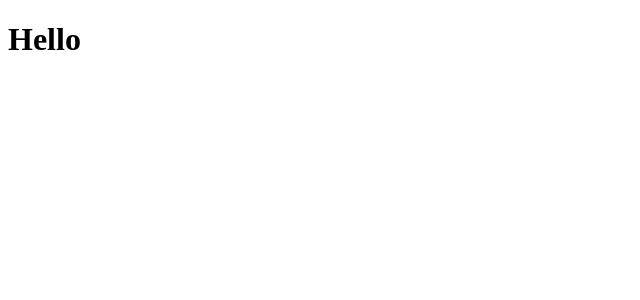
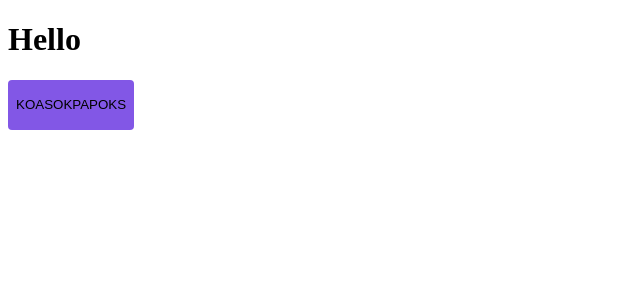
Before and after one commit to bolodissenoura/book-store, a Next.js app: page / in a window 1280 px wide. Shown: the top 300 px of the page, without its empty margins (0-640 px from the left). Built offline with nearby package versions, Linux system fonts and the light colour scheme.

Commit message:
feat: config stitches

```diff
--- a/package.json
+++ b/package.json
@@ -9,6 +9,7 @@
     "lint": "next lint"
   },
   "dependencies": {
+    "@stitches/react": "^1.2.8",
     "@types/node": "18.16.3",
     "@types/react": "18.2.0",
     "@types/react-dom": "18.2.1",
--- a/src/pages/_document.tsx
+++ b/src/pages/_document.tsx
@@ -1,4 +1,5 @@
 import { Html, Head, Main, NextScript } from "next/document";
+import { getCssText } from "../styles";
 
 export default function Document() {
   return (
@@ -14,6 +15,10 @@
           href="https://fonts.googleapis.com/css2?family=Roboto:wght@400;700&display=swap"
           rel="stylesheet"
         />
+        <style
+          id="stitche"
+          dangerouslySetInnerHTML={{ __html: getCssText() }}
+        />
       </Head>
       <body>
         <Main />
--- a/src/pages/index.tsx
+++ b/src/pages/index.tsx
@@ -1,4 +1,16 @@
 import Head from "next/head";
+import { styled } from "../styles";
+
+const Button = styled("button", {
+  backgroundColor: "$primary50",
+  height: "50px",
+  padding: "0.5rem",
+  border: "none",
+  borderRadius: "0.25rem",
+  "&:hover": {
+    cursor: "pointer",
+  },
+});
 
 export default function Home() {
   return (
@@ -11,6 +23,7 @@
       </Head>
       <main>
         <h1>Hello</h1>
+        <Button>KOASOKPAPOKS</Button>
       </main>
     </>
   );
--- /dev/null
+++ b/src/styles/index.ts
@@ -0,0 +1,18 @@
+import { createStitches } from "@stitches/react";
+
+export const {
+  config,
+  styled,
+  globalCss,
+  keyframes,
+  getCssText,
+  theme,
+  createTheme,
+  css,
+} = createStitches({
+  theme: {
+    colors: {
+      primary50: "#8257e6",
+    },
+  },
+});
```
Also changed, not shown: 1 other file (tests, documents, lock files or other folders).
